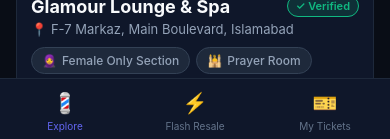
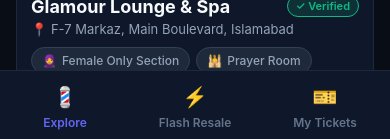
Before and after one commit to AliHussanMalik/Selo, a React Native app in the folder mobile_app/: screen /ExploreMain in a window 390 px wide. Shown: the part 702-841 px from the top of the page. Built offline with nearby package versions, Linux system fonts and the light colour scheme; no server answers.

Commit message:
fix: dynamically lift bottom tab bar and add scroll padding above Android/iOS software navigation buttons

```diff
--- a/mobile_app/src/navigation/AppNavigator.js
+++ b/mobile_app/src/navigation/AppNavigator.js
@@ -10,6 +10,8 @@ const MyBookingsScreen = require('../screens/MyBookingsScreen');
 
 const Tab = createBottomTabNavigator();
 const Stack = createNativeStackNavigator();
+
+const { useSafeAreaInsets } = require('react-native-safe-area-context');
 
 const ExploreStack = () => {
   return (
@@ -35,6 +37,9 @@ const ExploreStack = () => {
 };
 
 const AppNavigator = () => {
+  const insets = useSafeAreaInsets();
+  const bottomInset = Math.max(insets.bottom, 12);
+
   return (
     <Tab.Navigator
       screenOptions={({ route }) => ({
@@ -42,15 +47,16 @@ const AppNavigator = () => {
         tabBarStyle: {
           backgroundColor: '#0F172A',
           borderTopColor: '#1E293B',
-          paddingBottom: 6,
-          paddingTop: 6,
-          height: 64,
-        },
-        tabBarItemStyle: {
-          paddingBottom: 4,
+          paddingBottom: bottomInset,
+          paddingTop: 8,
+          height: 60 + bottomInset,
         },
         tabBarActiveTintColor: '#6366F1',
         tabBarInactiveTintColor: '#64748B',
+        tabBarLabelStyle: {
+          fontSize: 12,
+          fontWeight: '600',
+        },
         tabBarIcon: ({ focused }) => {
           let icon = '🔍';
           if (route.name === 'Explore') icon = '💈';
--- a/mobile_app/src/screens/ExploreScreen.js
+++ b/mobile_app/src/screens/ExploreScreen.js
@@ -130,7 +130,7 @@ const ExploreScreen = ({ navigation }) => {
         <FlatList
           data={filteredSalons}
           keyExtractor={(item) => item.id}
-          contentContainerStyle={styles.listContent}
+          contentContainerStyle={[styles.listContent, { paddingBottom: insets.bottom + 100 }]}
           renderItem={({ item }) => (
             <SalonCard
               salon={item}
--- a/mobile_app/src/screens/MyBookingsScreen.js
+++ b/mobile_app/src/screens/MyBookingsScreen.js
@@ -97,7 +97,7 @@ const MyBookingsScreen = () => {
       <FlatList
         data={bookings}
         keyExtractor={(item) => item.id}
-        contentContainerStyle={styles.listContent}
+        contentContainerStyle={[styles.listContent, { paddingBottom: insets.bottom + 100 }]}
         renderItem={({ item }) => (
           <BookingCard
             booking={item}
--- a/mobile_app/src/screens/ResaleMarketplaceScreen.js
+++ b/mobile_app/src/screens/ResaleMarketplaceScreen.js
@@ -88,7 +88,7 @@ const ResaleMarketplaceScreen = ({ navigation }) => {
       <FlatList
         data={resales}
         keyExtractor={(item) => item.id}
-        contentContainerStyle={styles.listContent}
+        contentContainerStyle={[styles.listContent, { paddingBottom: insets.bottom + 100 }]}
         renderItem={({ item }) => (
           <FlashResaleCard resale={item} onBuy={handleBuySlot} />
         )}
```
